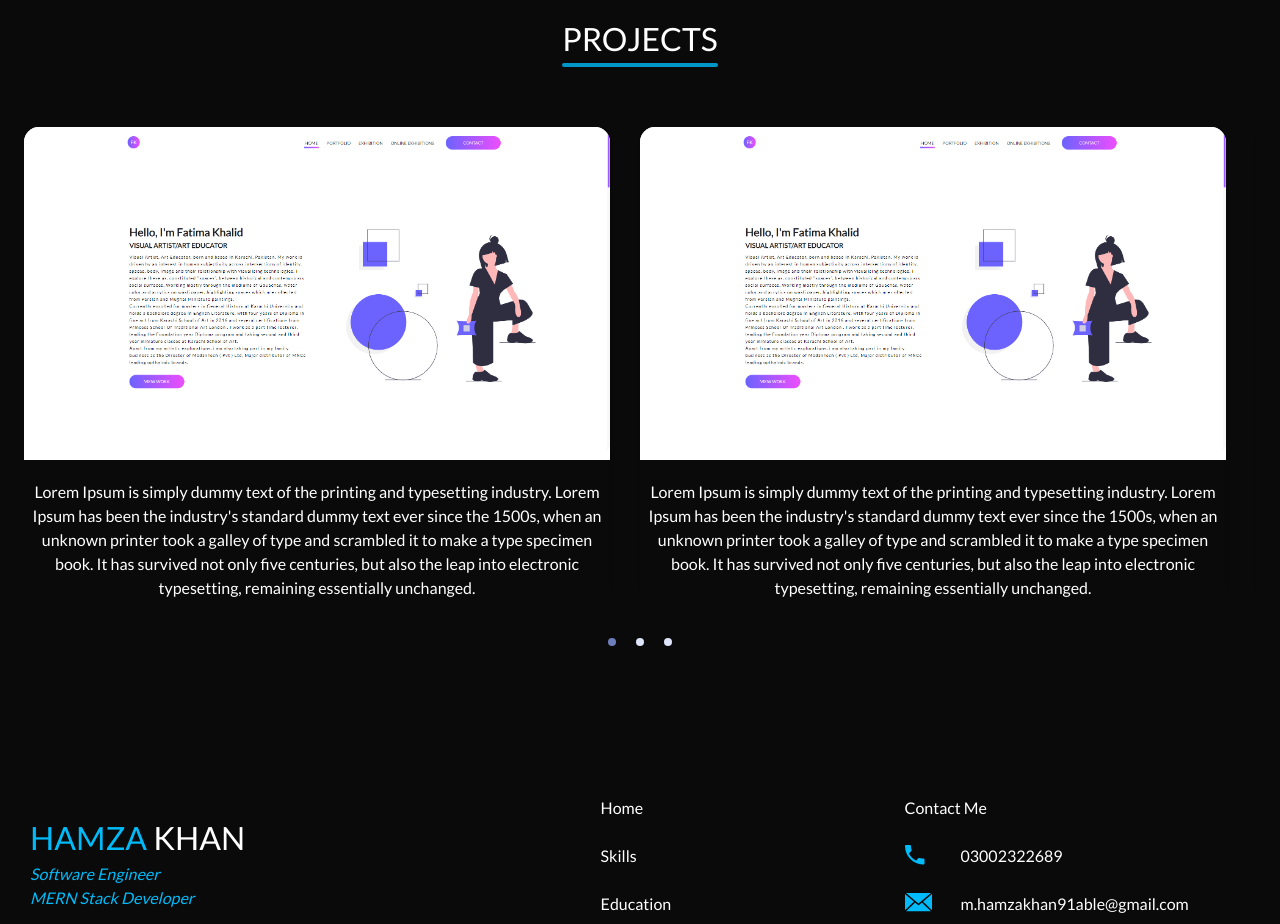
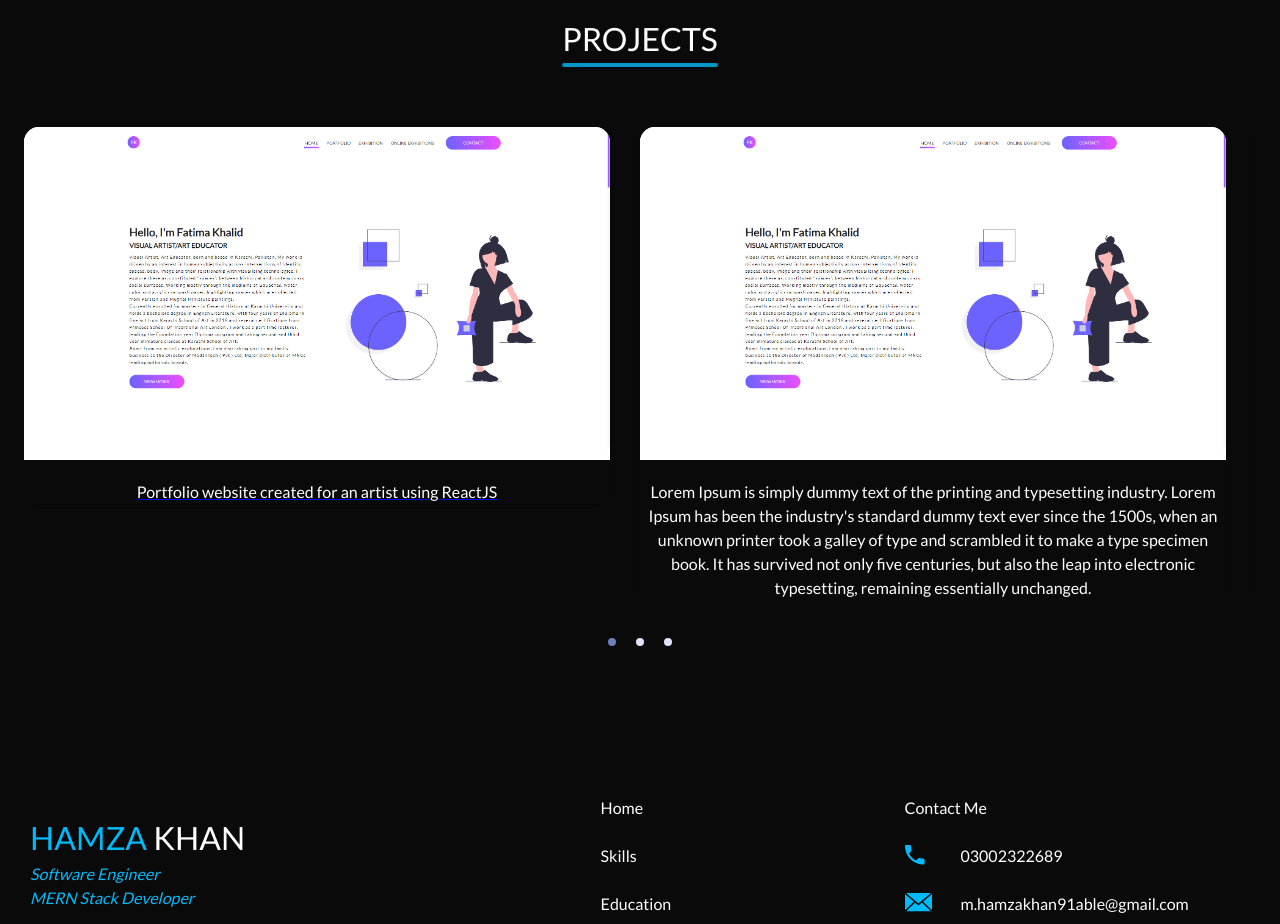
Before and after one commit to Hamza91able/Hamza-Portfolio, a React (Create React App) app: page / in a window 1280 px wide. Shown: the part 4260-5184 px from the top of the page. Built offline with nearby package versions, Linux system fonts and the light colour scheme.

Commit message:
Hosted and removed CNAME

```diff
--- a/src/Screens/Projects.js
+++ b/src/Screens/Projects.js
@@ -69,12 +69,14 @@ class Projects extends Component {
                         items={
                             projects.map((project, index) => {
                                 return (
-                                    <Paper style={{ marginRight: 30, borderRadius: 15, }}>
-                                        <img src={project.img} alt={index} className={image} draggable={false} />
-                                        <Typography className={description}>
-                                            {project.description}
-                                        </Typography>
-                                    </Paper>
+                                    <a href={project.link} target="_blank">
+                                        <Paper style={{ marginRight: 30, borderRadius: 15, }} onClick={() => window.open(project.link, '_blank')}>
+                                            <img src={project.img} alt={index} className={image} draggable={false} />
+                                            <Typography className={description}>
+                                                {project.description}
+                                            </Typography>
+                                        </Paper>
+                                    </a>
                                 )
                             })
                         }
@@ -91,7 +93,10 @@ class Projects extends Component {
 const projects = [
     {
         img: Project1,
-        description: "Lorem Ipsum is simply dummy text of the printing and typesetting industry. Lorem Ipsum has been the industry's standard dummy text ever since the 1500s, when an unknown printer took a galley of type and scrambled it to make a type specimen book. It has survived not only five centuries, but also the leap into electronic typesetting, remaining essentially unchanged."
+        description: `
+            Portfolio website created for an artist using ReactJS
+        `,
+        link: "www.fathymakhalid.com"
     },
     {
         img: Project1,
```
Also changed, not shown: 1 other file (tests, documents, lock files or other folders).
